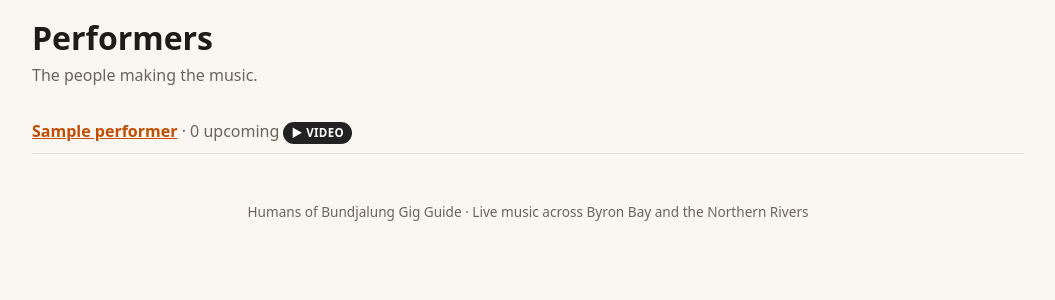
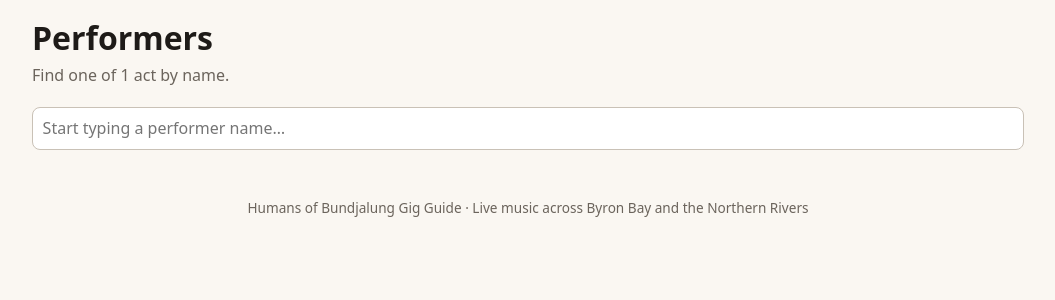
Before and after one commit to justuseful/gigguide, a Flask app: page /performers in a window 1280 px wide. Shown: the part 55-355 px from the top of the page, without its empty margins (112-1167 px from the left). Run offline with Flask 3, Linux system fonts and the light colour scheme; tables that the repository leaves empty hold one stand-in row (values such as "Sample post").

Commit message:
Replace Performers/Venues pages with a search-first typeahead
With 186 performers and 52 venues, the flat list of names was a wall
of hyperlinks to scroll through. Both pages now lead with a searchable
combobox (reusing the admin gig form's component in a navigate-on-select
mode) that jumps straight to the matching profile/venue page once you
pick a name, instead of listing everyone up front.

Co-Authored-By: Claude Sonnet 5 <noreply@anthropic.com>

```diff
--- a/app/routes_performers.py
+++ b/app/routes_performers.py
@@ -1,4 +1,4 @@
-from flask import abort, render_template
+from flask import abort, render_template, url_for
 
 from .db import get_db
 from .routes_public import GIG_COLUMNS, GIG_FROM, bp
@@ -8,14 +8,12 @@ from .util import today_local
 @bp.get("/performers")
 def performers():
     db = get_db()
-    rows = db.execute(
-        "SELECT p.*, "
-        "(SELECT COUNT(*) FROM gig_performers gp JOIN gigs g ON g.id = gp.gig_id "
-        " WHERE gp.performer_id = p.id AND g.gig_date >= ?) AS upcoming "
-        "FROM performers p ORDER BY p.name",
-        (today_local().isoformat(),),
-    ).fetchall()
-    return render_template("performers.html", performers=rows)
+    rows = db.execute("SELECT slug, name FROM performers ORDER BY name").fetchall()
+    options = [
+        {"id": r["slug"], "label": r["name"], "url": url_for("public.performer", slug=r["slug"])}
+        for r in rows
+    ]
+    return render_template("performers.html", options=options, count=len(options))
 
 
 @bp.get("/performer/<slug>")
--- a/app/routes_public.py
+++ b/app/routes_public.py
@@ -1,6 +1,6 @@
 from datetime import timedelta
 
-from flask import Blueprint, abort, current_app, render_template, request, send_from_directory
+from flask import Blueprint, abort, current_app, render_template, request, send_from_directory, url_for
 
 from .db import get_db
 from .util import today_local
@@ -97,12 +97,12 @@ def gig(gig_id):
 @bp.get("/venues")
 def venues():
     db = get_db()
-    rows = db.execute(
-        "SELECT v.*, (SELECT COUNT(*) FROM gigs g WHERE g.venue_id = v.id AND g.gig_date >= ?) AS upcoming "
-        "FROM venues v ORDER BY v.town, v.name",
-        (today_local().isoformat(),),
-    ).fetchall()
-    return render_template("venues.html", venues=rows)
+    rows = db.execute("SELECT slug, name, town FROM venues ORDER BY name").fetchall()
+    options = [
+        {"id": r["slug"], "label": f"{r['name']} · {r['town']}", "url": url_for("public.venue", slug=r["slug"])}
+        for r in rows
+    ]
+    return render_template("venues.html", options=options, count=len(options))
 
 
 @bp.get("/venue/<slug>")
--- a/app/static/app.js
+++ b/app/static/app.js
@@ -77,6 +77,12 @@ document.querySelectorAll("[data-combobox]").forEach((root) => {
   }
 
   function choose(opt) {
+    if (root.dataset.navigate) {
+      input.value = opt.label;
+      closeList();
+      window.location.href = opt.url;
+      return;
+    }
     if (mode === "multi") {
       if (!selected.has(opt.id)) {
         selected.set(opt.id, opt.label);
--- a/app/templates/performers.html
+++ b/app/templates/performers.html
@@ -3,18 +3,16 @@
 {% block content %}
 <section class="hero">
   <h1>Performers</h1>
-  <p>The people making the music.</p>
+  <p>Find one of {{ count }} act{{ "s" if count != 1 else "" }} by name.</p>
 </section>
-{% if performers %}
-<ul class="list-plain">
-  {% for p in performers %}
-  <li>
-    <a href="{{ url_for('public.performer', slug=p.slug) }}"><strong>{{ p.name }}</strong></a>
-    <span class="muted">&middot; {{ p.upcoming }} upcoming</span>
-    {% if p.youtube_id %}<span class="badge badge--video">&#9654; Video</span>{% endif %}
-  </li>
-  {% endfor %}
-</ul>
+{% if options %}
+<div class="combobox" data-combobox="single" data-navigate="1">
+  <input type="text" class="combobox__input" autocomplete="off" placeholder="Start typing a performer name&hellip;">
+  <ul class="combobox__list" role="listbox" hidden></ul>
+  <div class="combobox__hidden"></div>
+  <script type="application/json" class="combobox__options">{{ options|tojson }}</script>
+  <script type="application/json" class="combobox__selected">[]</script>
+</div>
 {% else %}
 <p class="empty">No performers yet.</p>
 {% endif %}
```
Also changed, not shown: app/templates/venues.html (+9 -10 lines).
